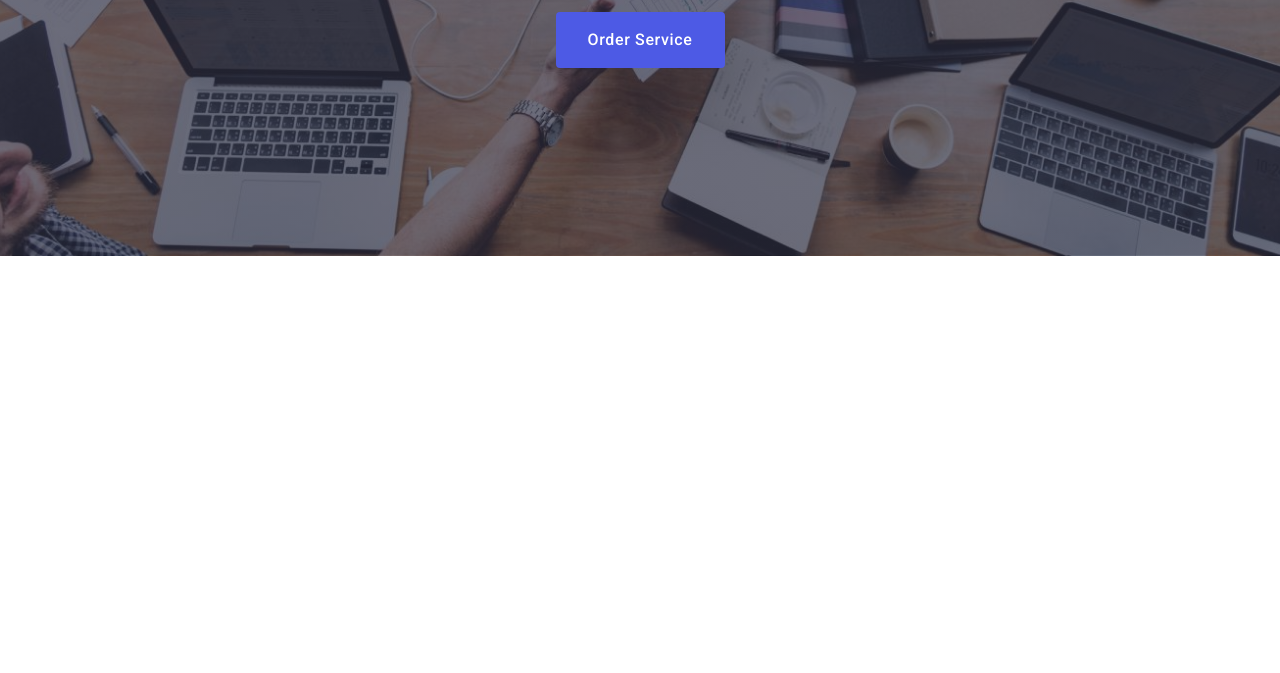
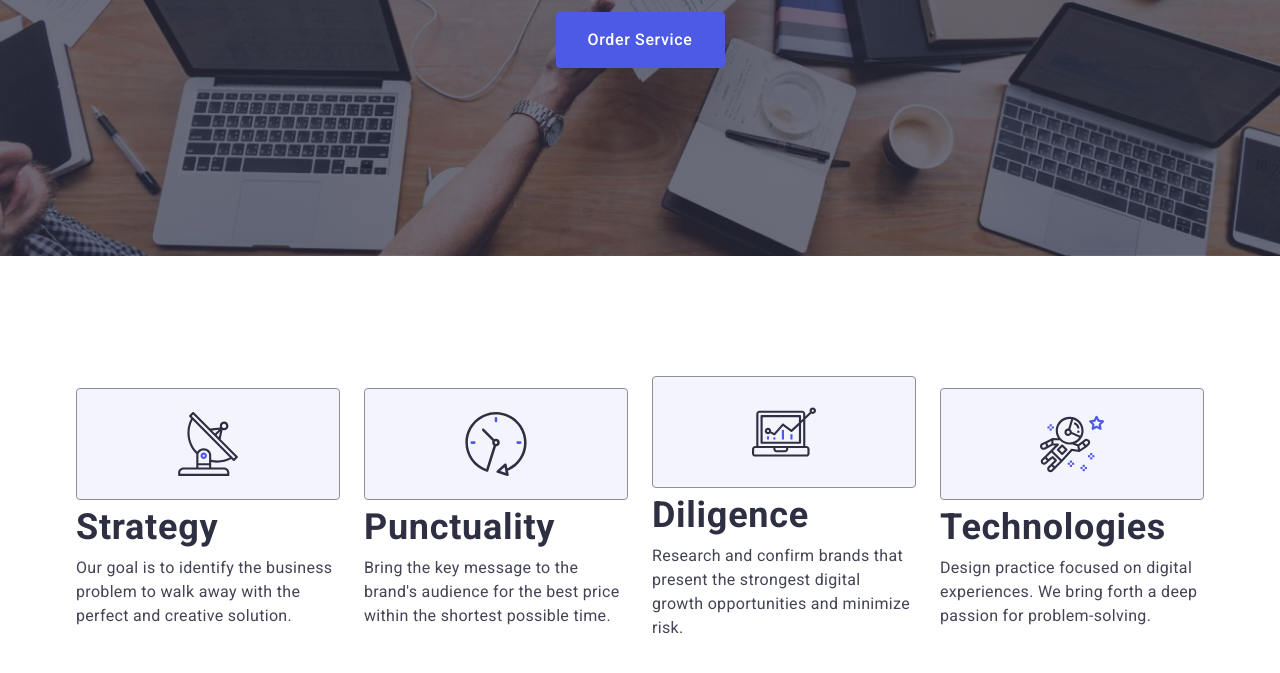
Before and after one commit to MaksymSobotiuk/goit-markup-hw-06, a plain HTML site: page index.html in a window 1280 px wide. Shown: the part 405-1078 px from the top of the page. Before the commit the page ends 800 px from the top, so only its background shows below. Drawn offline with nearby package versions, Linux system fonts and the light colour scheme.

Commit message:
Adaptet features

```diff
--- a/css/styles-old.css
+++ b/css/styles-old.css
@@ -228,6 +228,16 @@ body {
 
 /* ===============/Hero-styles=============================== */
 /* ===============Features-styles=============================== */
+.features-list {
+    display: flex;
+    gap: 24px;
+}
+
+.features-item {
+    width: calc((100% - 72px) / 4);
+}
+
+
 .features-title {
     color: #2E2F42;
     font-size: 20px;
@@ -235,15 +245,6 @@ body {
     line-height: 1.2;
     letter-spacing: 0.02em;
     margin-bottom: 8px;
-}
-
-.features-list {
-    display: flex;
-    gap: 24px;
-}
-
-.features-item {
-    width: calc((100% - 72px) / 4);
 }
 
 .features-text {
--- a/css/styles.css
+++ b/css/styles.css
@@ -152,7 +152,6 @@ body {
 
     .mobile-menu-navigation-link {
         color: #2E2F42;
-        font-family: Roboto;
         font-size: 36px;
         font-weight: 700;
         line-height: 1.11;
@@ -171,8 +170,6 @@ body {
     }
 
     .mobile-menu-adress-list-link {
-        color: #434455;
-        font-family: Roboto;
         font-size: 20px;
         font-weight: 500;
         font-style: normal;
@@ -300,7 +297,6 @@ screen and (min-device-pixel-ratio: 2) {
 
 .hero-title {
     text-align: center;
-    font-family: Roboto;
     font-size: 36px;
     font-style: normal;
     font-weight: 700;
@@ -339,6 +335,41 @@ screen and (min-device-pixel-ratio: 2) {
 
 /*/mobile-hero-styles */
 
+
+/* Mobile-featires-styles */
+.features-icone-container {
+    display: none;
+}
+
+.features-list {
+    display: flex;
+    flex-direction: column;
+    flex-wrap: nowrap;
+    gap: 72px;
+    align-items: center;
+    justify-content: center;
+}
+
+.features-title {
+    font-size: 36px;
+    font-style: normal;
+    font-weight: 700;
+    line-height: 1.11;
+    letter-spacing: 0.02em;
+    text-transform: capitalize;
+    color: #2E2F42;
+    text-align: center;
+    margin-bottom: 8px;
+}
+
+.features-text {
+    font-size: 16px;
+    font-weight: 500;
+    line-height: 1.5;
+    letter-spacing: 0.02em;
+}
+
+/* /Mobile-featires-styles */
 
 /* /Mobile-styles */
 
@@ -475,6 +506,29 @@ screen and (min-device-pixel-ratio: 2) {
     }
 
     /* /Hero-tablet-styles */
+
+    /* Tablet-featires-styles */
+    /* .features-list {
+        max-width: 736px;
+    } */
+
+    .features-list {
+        display: flex;
+        flex-wrap: wrap;
+        flex-direction: row;
+        column-gap: 24px;
+        row-gap: 72px;
+    }
+
+    .features-item {
+        flex: 0 0 calc((100% - 24px) / 2);
+    }
+
+    .features-title {
+        text-align: left;
+    }
+
+    /* /Tablet-featires-styles */
 }
 
 
@@ -519,6 +573,43 @@ screen and (min-device-pixel-ratio: 2) {
     }
 
     /* /Hero-Desctop-styles */
+
+
+    /* Desctop-featires-styles */
+
+    .features-icone-container {
+        display: block;
+    }
+
+    .features-icone-container {
+        width: 264px;
+        height: 112px;
+        border-radius: 4px;
+        border: 1px solid #8E8F99;
+        background: #F4F4FD;
+        display: flex;
+        align-items: center;
+        justify-content: center;
+        margin-bottom: 8px;
+    }
+
+    .features-list {
+        display: flex;
+        flex-wrap: wrap;
+        flex-direction: row;
+        column-gap: 24px;
+    }
+
+    .features-item {
+        width: calc((100% - 72px) / 4);
+        flex: none;
+    }
+
+    .features-text {
+        font-weight: 400;
+    }
+
+    /* /Desctop-featires-styles */
 }
 
 /* /Desctop-styles */
--- a/index.html
+++ b/index.html
@@ -70,7 +70,7 @@
         </div>
       </section>
       <!-- Features Section -->
-      <!-- <section class="features-section section-paddings">
+      <section class="features-section section-paddings">
         <div class="container">
           <h2 class="visually-hidden">Our Features</h2>
           <ul class="features-list list">
@@ -124,7 +124,7 @@
             </li>
           </ul>
         </div>
-      </section> -->
+      </section>
       <!-- Team Section -->
       <!-- <section class="team-section section-paddings">
         <div class="container">
```
